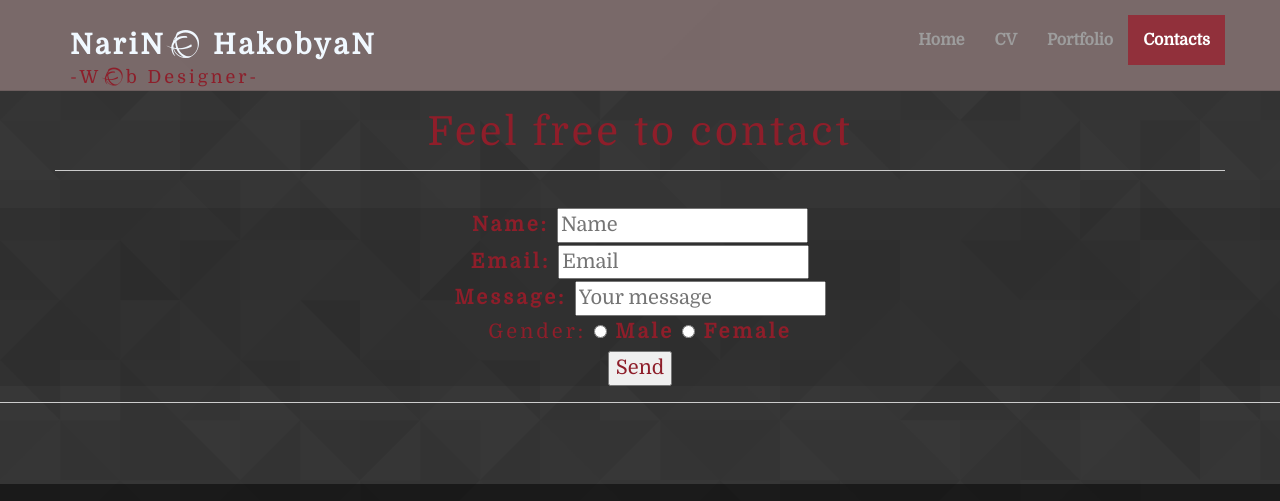
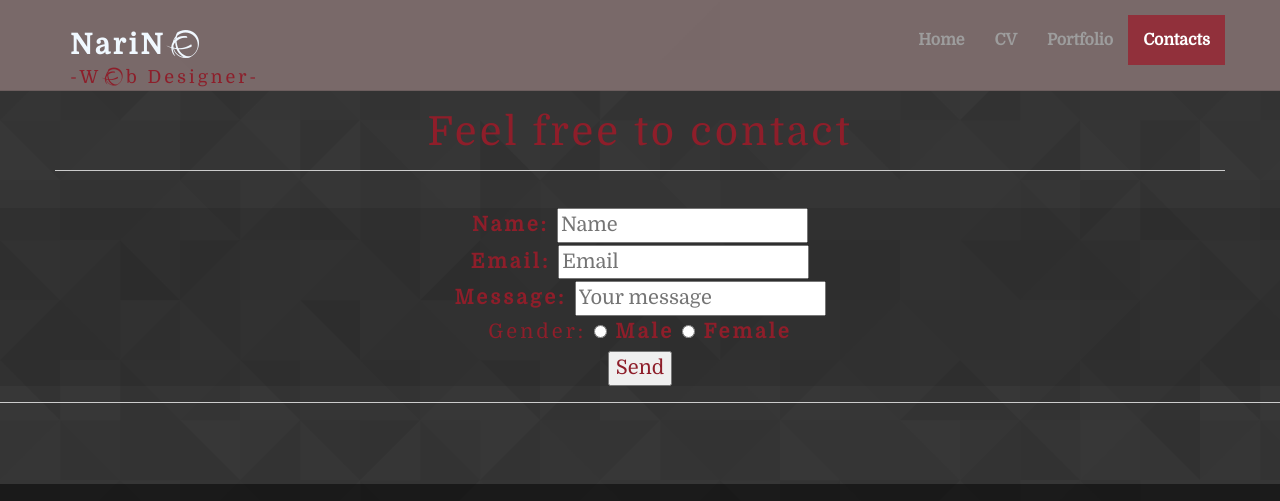
Before and after one commit to nano-design/nano-design.github.io, a plain HTML site: page contacts.html in a window 1280 px wide. Shown: the top 501 px of the page. Drawn offline with nearby package versions, Linux system fonts and the light colour scheme; some packages are replaced by stand-ins of ours; a script that the page names is missing.

Commit message:
Initial commit

```diff
--- a/contacts.html
+++ b/contacts.html
@@ -46,7 +46,7 @@
                        <span class="icon-bar"></span>
                        <span class="icon-bar"></span>
                     </button>
-                    <a class="navbar-brand" href="index.html">NariN<i class="fa fa-ravelry" aria-hidden="true"></i>  HakobyaN
+                    <a class="navbar-brand" href="index.html">NariN<i class="fa fa-ravelry" aria-hidden="true"></i>
                         <h4><span>-W<i class="fa fa-ravelry" aria-hidden="true"></i>b Designer-</span></h4>
                     </a>
                 </div>
```
Also changed, not shown: cv.html (+1 -1 lines), index.html (+1 -1 lines), portfolio.html (+1 -1 lines).
